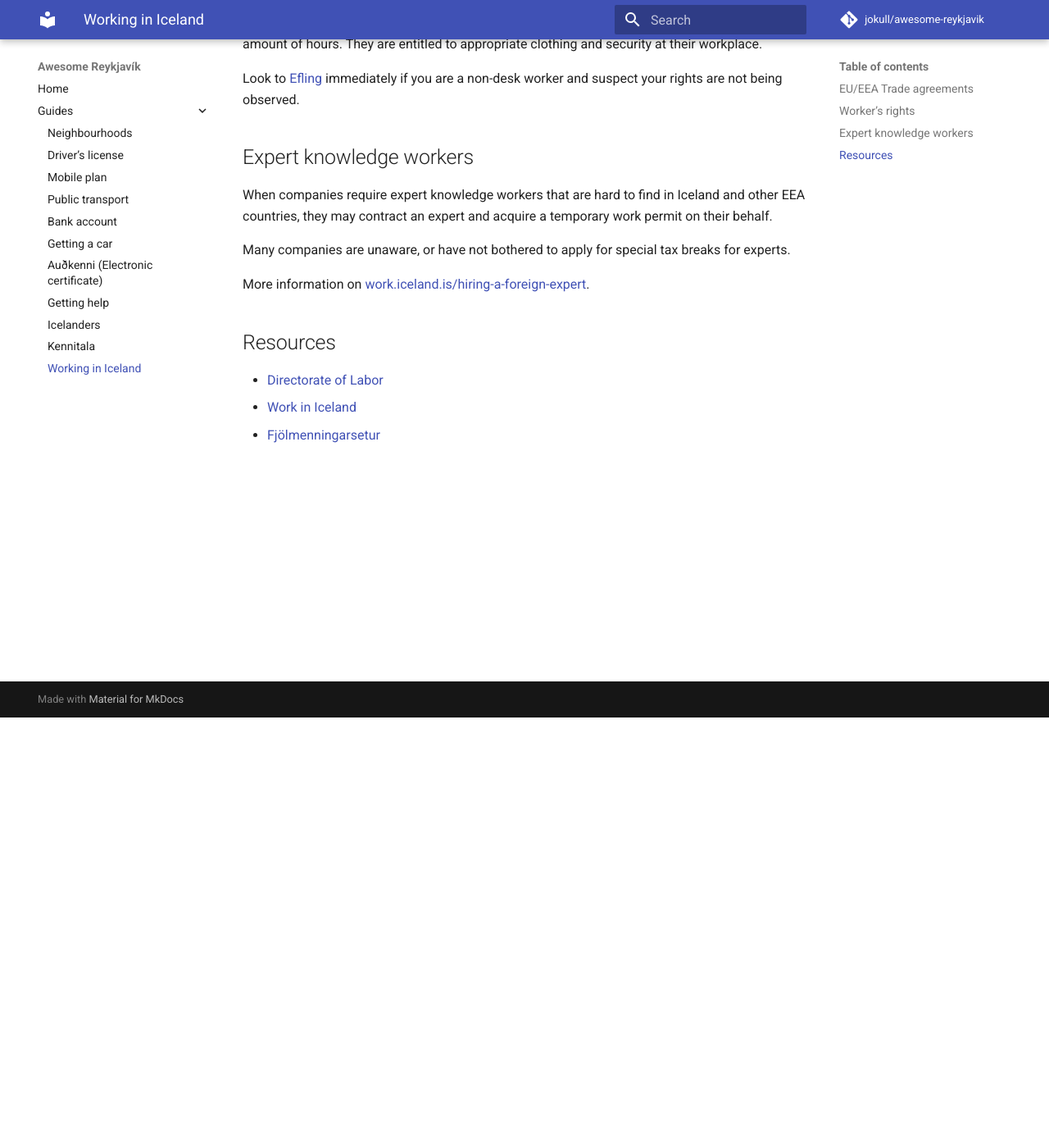
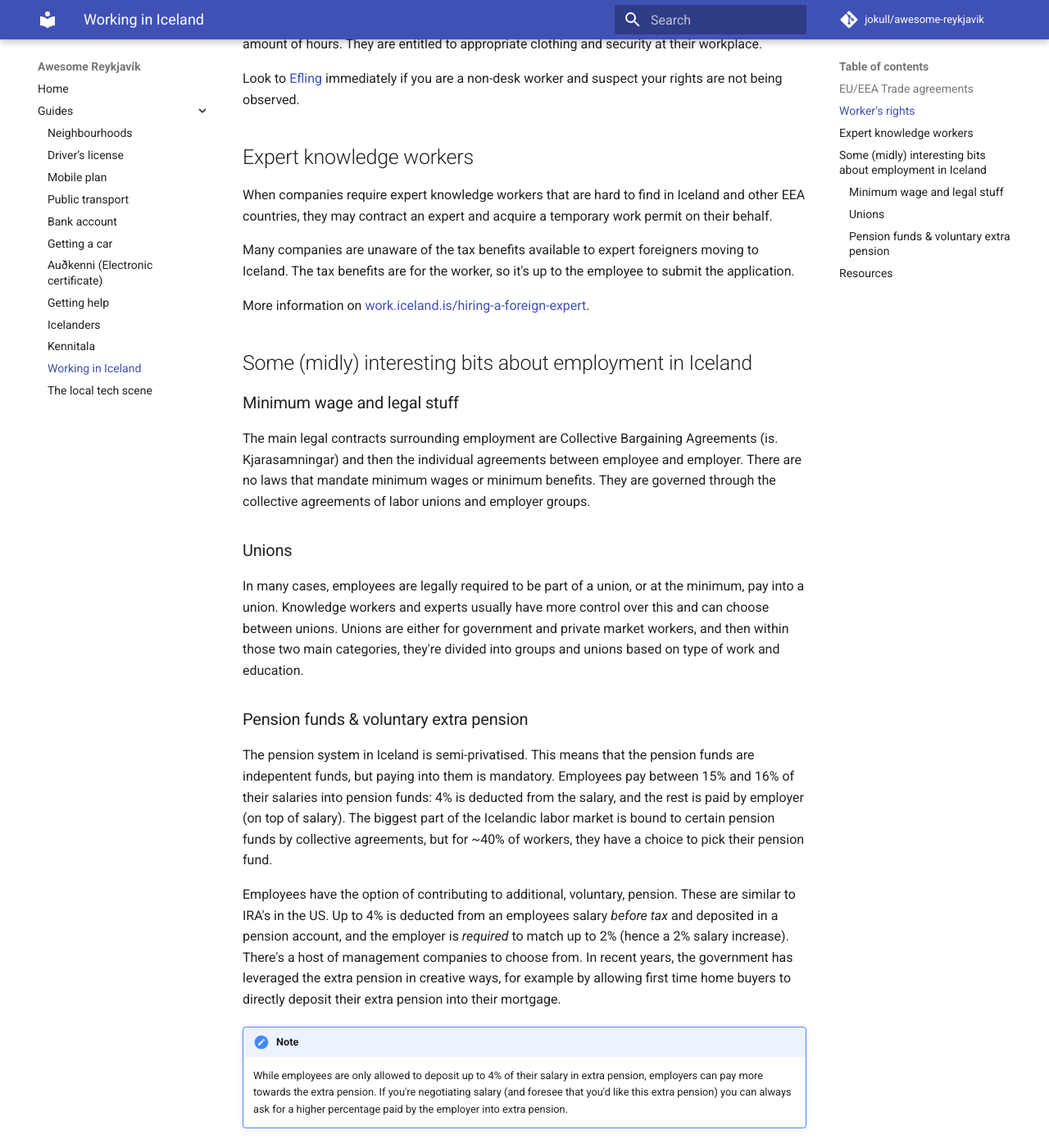
Before and after one commit to jokull/awesome-reykjavik, an MkDocs documentation site: the page built from docs/guides/working-in-iceland.md, in a window 1280 px wide and 1400 px high, scrolled down 525 px. Shown: the whole window at 82% size. Built offline with MkDocs 1.6.1 and Material for MkDocs 9.7.7, drawn with Linux system fonts in a browser that asks for light colours; comment, search, counter and statistics services are not loaded.

Commit message:
added stuff

```diff
--- a/docs/guides/working-in-iceland.md
+++ b/docs/guides/working-in-iceland.md
@@ -26,9 +26,25 @@ worker and suspect your rights are not being observed.
 
 When companies require expert knowledge workers that are hard to find in Iceland and other EEA countries, they may contract an expert and acquire a temporary work permit on their behalf.
 
-Many companies are unaware, or have not bothered to apply for special tax breaks for experts.
+Many companies are unaware of the tax benefits available to expert foreigners moving to Iceland. The tax benefits are for the worker, so it's up to the employee to submit the application.
 
 More information on [work.iceland.is/hiring-a-foreign-expert](https://work.iceland.is/hiring/hiring-a-foreign-expert).
+
+## Some (midly) interesting bits about employment in Iceland
+
+### Minimum wage and legal stuff
+The main legal contracts surrounding employment are Collective Bargaining Agreements (is. Kjarasamningar) and then the individual agreements between employee and employer. There are no laws that mandate minimum wages or minimum benefits. They are governed through the collective agreements of labor unions and employer groups.
+
+### Unions
+In many cases, employees are legally required to be part of a union, or at the minimum, pay into a union. Knowledge workers and experts usually have more control over this and can choose between unions. Unions are either for government and private market workers, and then within those two main categories, they're divided into groups and unions based on type of work and education.
+
+### Pension funds & voluntary extra pension
+The pension system in Iceland is semi-privatised. This means that the pension funds are indepentent funds, but paying into them is mandatory. Employees pay between 15% and 16% of their salaries into pension funds: 4% is deducted from the salary, and the rest is paid by employer (on top of salary). The biggest part of the Icelandic labor market is bound to certain pension funds by collective agreements, but for ~40% of workers, they have a choice to pick their pension fund.
+
+Employees have the option of contributing to additional, voluntary,  pension. These are similar to IRA's in the US. Up to 4% is deducted from an employees salary *before tax* and deposited in a pension account, and the employer is *required* to match up to 2% (hence a 2% salary increase). There's a host of management companies to choose from. In recent years, the government has leveraged the extra pension in creative ways, for example by allowing first time home buyers to directly deposit their extra pension into their mortgage.
+
+!!! note
+	While employees are only allowed to deposit up to 4% of their salary in extra pension, employers can pay more towards the extra pension. If you're negotiating salary (and foresee that you'd like this extra pension) you can always ask for a higher percentage paid by the employer into extra pension.
 
 ## Resources
 
--- a/mkdocs.yml
+++ b/mkdocs.yml
@@ -25,3 +25,4 @@ nav:
         - 'Icelanders': 'guides/icelanders.md'
         - 'Kennitala': 'guides/kennitala.md'
         - 'Working in Iceland': 'guides/working-in-iceland.md'
+        - 'The local tech scene': 'guides/tech-scene.md'
```
Also changed, not shown: docs/guides/tech-scene.md (added, +25 -0 lines), docs/index.md (+1 -0 lines).
